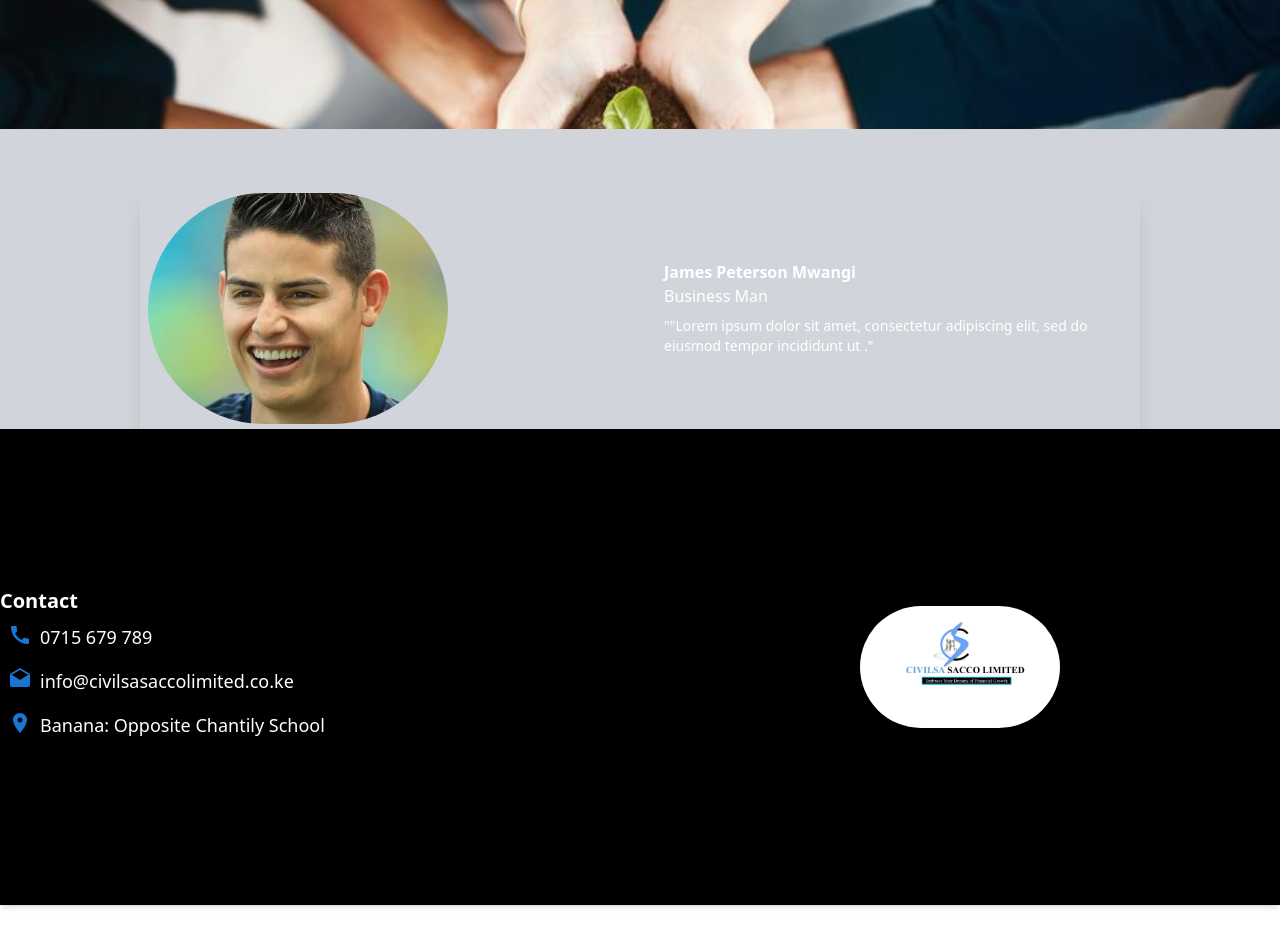
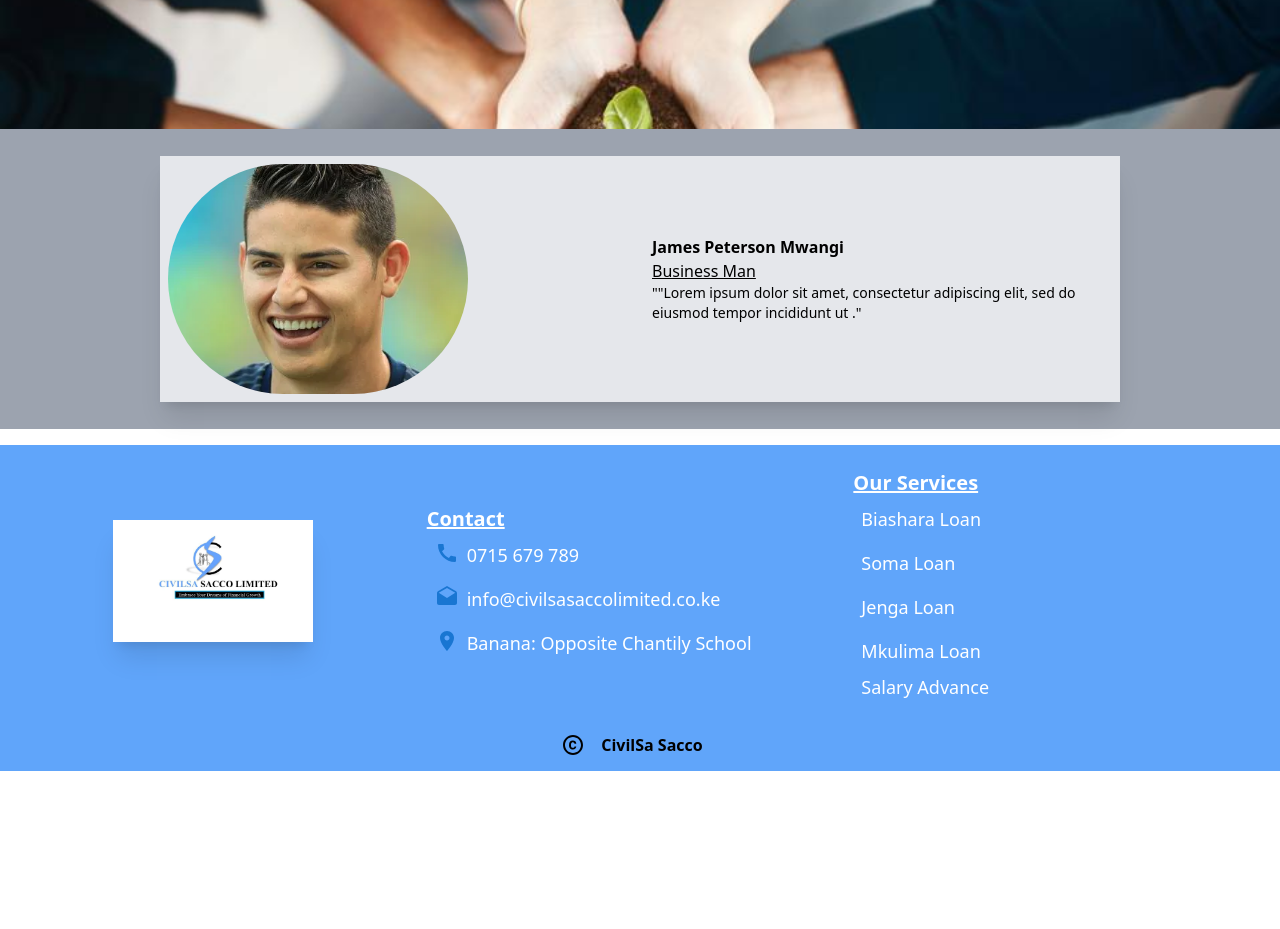
Before and after one commit to Zackius/Civilsa-Sacco, a React (Create React App) app: page / in a window 1280 px wide. Shown: the part 2420-3349 px from the top of the page. After the commit the page ends 3209 px from the top, so only its background shows below. Built offline with nearby package versions, Linux system fonts and the light colour scheme; what tw-elements would draw is missing.

Commit message:
Footer desiging

```diff
--- a/src/App.js
+++ b/src/App.js
@@ -17,7 +17,8 @@ function App() {
       <Services />
       <About />
       <Testimonials />
-      <Footer/>
+      <Footer />
+
     </div>
   );
 }
--- a/src/Components/Footer.js
+++ b/src/Components/Footer.js
@@ -3,14 +3,18 @@ import { logo } from "../img"
 import CallIcon from '@mui/icons-material/Call';
 import DraftsIcon from '@mui/icons-material/Drafts';
 import LocationOnIcon from '@mui/icons-material/LocationOn';
+import CopyrightIcon from '@mui/icons-material/Copyright';
 
 const Footer = () => {
   return (
-    <section className=' container'>
-      <div className=" grid md:grid-cols-1 h-[500px]  pb-6">
-        <div className="flex flex-col  float-right  bg-black shadow-md  lg:flex-row items-center">
-        <div className='flex-1 text-sm'>
-          <div className='text-white  text-xl font-bold'>Contact</div>
+    <section className=' container pt-4'>
+      <div className=" grid md:grid-cols-1 h-auto bg-blue-400 ">
+        <div className="flex flex-col  md:flex-row  pt-4 justify-evenly items-center">
+        <div className="flex flex-1 justify-center items-center">
+            <img className="max-w-[200px] md:max-w-[200px] shadow-xl" src={logo} alt="" />
+          </div>
+        <div className='flex-1 text-sm pt-2'>
+          <div className='text-white  text-xl font-bold underline'>Contact</div>
         <div class="flex p-2 ">
         <CallIcon  color='primary'/>
 <p class="pl-2 font-light text-sm md:text-lg text-white" >0715 679 789</p>
@@ -23,12 +27,37 @@ const Footer = () => {
         <LocationOnIcon  color='primary' />
         <p class="pl-2 font-light text-sm md:text-lg text-white " >Banana: Opposite Chantily School </p>
       </div>
+          </div>
+        <div className=' flex-1 text-sm pt-2 '>
+          <div className='text-white  text-xl font-bold underline'>Our Services</div>
+        <div class="p-2">
+<p class=" font-light text-lg md:text-lg text-white" >Biashara Loan </p>
+        </div>
+        <div class="p-2">
+        <p class=" font-light text-lg md:text-lg text-white " >Soma Loan</p>
+          </div>
+          <div class="p-2">
+        <p class=" font-light text-lg md:text-lg text-white " >Jenga Loan  </p>
+            </div>
+            <div class="p-2">
+        <p class=" font-light text-lg md:text-lg text-white " >Mkulima Loan  </p>
+            </div>
+            <div class="pl-2" >
+        <p class=" font-light text-lg md:text-lg text-white " >Salary Advance </p>
       </div>
-          <div className="flex flex-1 justify-center items-center ">
-            <img className="max-w-auto md:max-w-[200px] rounded-full" src={logo} alt="" />
           </div>
-        </div>
+          </div>
       </div>
+      <section>
+           <div className="bg-blue-400 w-full h-[70px] ">
+          <div className=" flex flex-row  py-8  justify-center  text-black font-bold">
+          <CopyrightIcon />
+        <p className="px-4">
+       CivilSa Sacco
+        </p>
+      </div>
+    </div>
+    </section>
     </section>
     )
 }
--- a/src/Components/Testimonials.js
+++ b/src/Components/Testimonials.js
@@ -3,16 +3,16 @@ import { james } from '../img'
 
 const Testimonials = () => {
   return (
-    <section className='md:h-[300px] bg-gray-300  pt-12  grid grid-cols-1 place-items-center container '>
-        <div className="flex m-2 gap-8   justify-between place-items-center shadow-xl ">
+    <section className='md:h-[300px] bg-gray-400 grid  grid-cols-1 place-items-center container '>
+        <div className="flex  gap-2   justify-between place-items-center bg-gray-200 shadow-xl ">
           <div className="flex-1 justify-center m-2 ">
-            <img className="max-w-auto md:max-w-[300px] rounded-full" src={james} alt="" />
+            <img className="max-w-[150px] md:max-w-[300px] rounded-full" src={james} alt="" />
           </div>
-          <div className=" flex-1 text-white m-2 ">
+          <div className=" flex-1  ">
             <h1 className=" font-bold ">
        James Peterson Mwangi
             </h1>
-            <p  className='mb-2'>Business Man </p>
+            <p  className='underline'>Business Man </p>
             <p className="text-sm">
             ""Lorem ipsum dolor sit amet, consectetur adipiscing elit, sed do eiusmod tempor incididunt ut ."
             </p>
```
